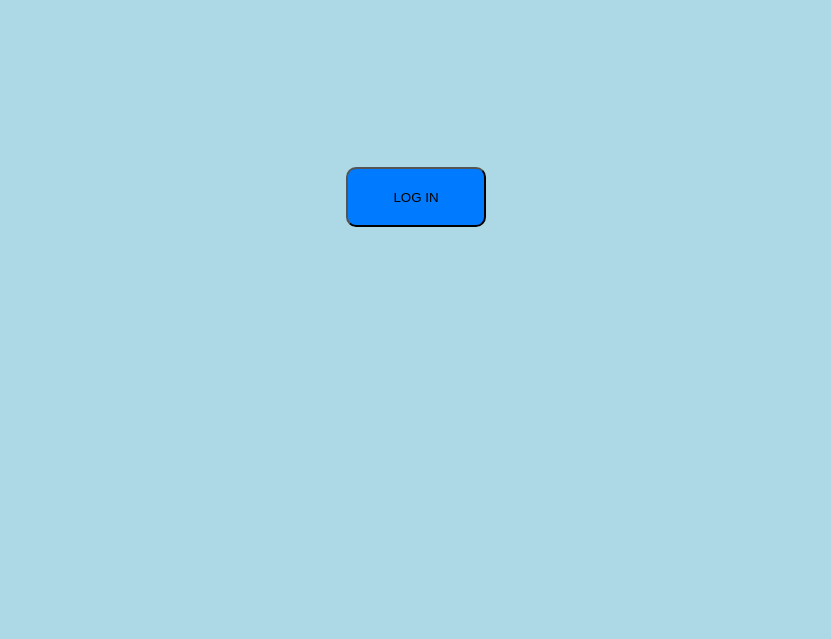
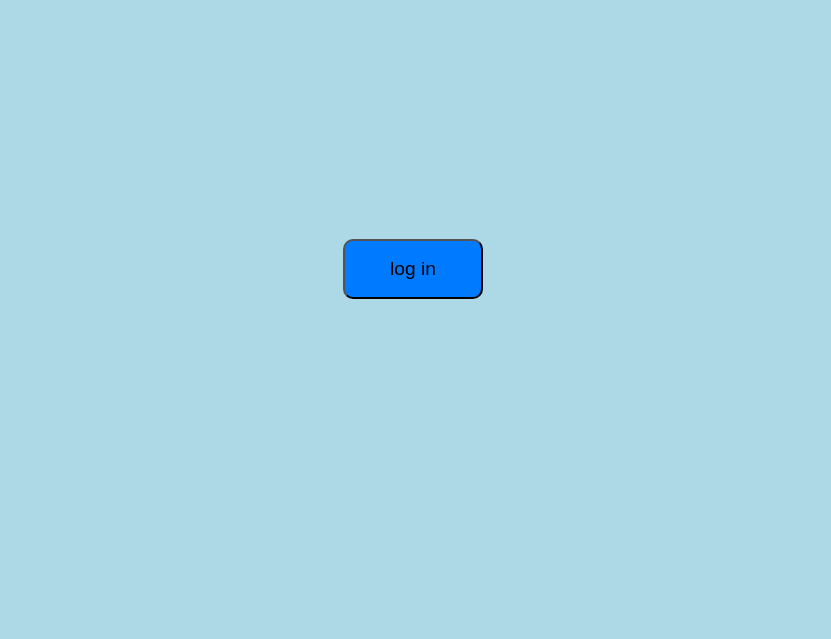
Before and after one commit to elmahd1/mhdi.com, a plain HTML site: page index.html in a window 1280 px wide. Shown: the part 161-800 px from the top of the page, without its empty margins (224-1055 px from the left). Drawn offline with Linux system fonts and the light colour scheme.

Commit message:
Update index.html

```diff
--- a/index.html
+++ b/index.html
@@ -6,20 +6,28 @@
     <title>home</title>
 <style>
     #container{
-        height: 300px;
-        width: 100%;
-        display: flex;
-        align-items: center;
-        align-content: center;
-        justify-content: center;
+        display:none;
+        height: 350px;
+        width:40%;
+      align-content: center;
+      justify-content: center;
+      align-items: center;
+        background-color: rgb(14, 64, 227);
+border-radius: 10px;
+position: absolute;
+  left: 50%;
+  top: 60%;
+  transform: translate(-50%, -50%);
+  padding: 10px 20px;
     }
     input[type="button"]{
         background-color: #007bff;
        border-radius: 10px;
        width: 140px;
        height: 60px;
-       padding: 10px 20px;
        cursor: pointer;
+       font-size: larger;
+
     }
 
     h1{
@@ -36,34 +44,50 @@
         height:     200px;
         display: flex;
         align-items: center;
-        align-content: center;
         justify-content: center;
     }
     body{
         background-color: lightblue;
-
+        position: relative;
+  height: 100vh;
+  margin: 0;
     }
     input{
         width:250px;
         height: 30px;
         border-radius: 5px;
+        display:block;
+        margin: 30px;
+        margin-left: 125px;
+        margin
+    }
+    #login{
+        position: absolute;
+  left: 40%;
+  top: 50%;
+  transform: translate(-50%, -50%);
+  padding: 10px 20px;
+
     }
 </style>
 </head>
 <body>
     <div id="title"><h1>Bienvenu dans notre siteweb</h1></div>
+    <input  type="button" id="login" value="log in" >
+
 <div id="container" class="container">
 
-<input type="button" id="login" value="LOG IN" >
+
 </div>
-
 
 <script>
     let l=document.getElementById("login")
     l.addEventListener('click',function(){
+        container.style.display="block"
         l.style.display="none";
         let n=document.createElement('input');
         n.name="nom";
+        n.id="nom";
         n.placeholder="nom";
         container.appendChild(n);
         let p=document.createElement('input');
@@ -71,7 +95,7 @@
         p.placeholder="prenom";
         container.appendChild(p);
         let m=document.createElement('input');
-        m.name="mot de passe";
+        m.name="password";
         m.type="password";
         m.placeholder="mot de passe";
         container.appendChild(m);
@@ -79,7 +103,11 @@
         b.type="button";
        b.id="submit";
         b.value="submit";
+        b.name="submit";
         container.appendChild(b);
+           })
+           b.addEventListener('click',function(){
+          if(getElementById('nom').value==='') alert('hhhhh');
            })
 </script>
 </body>
```
